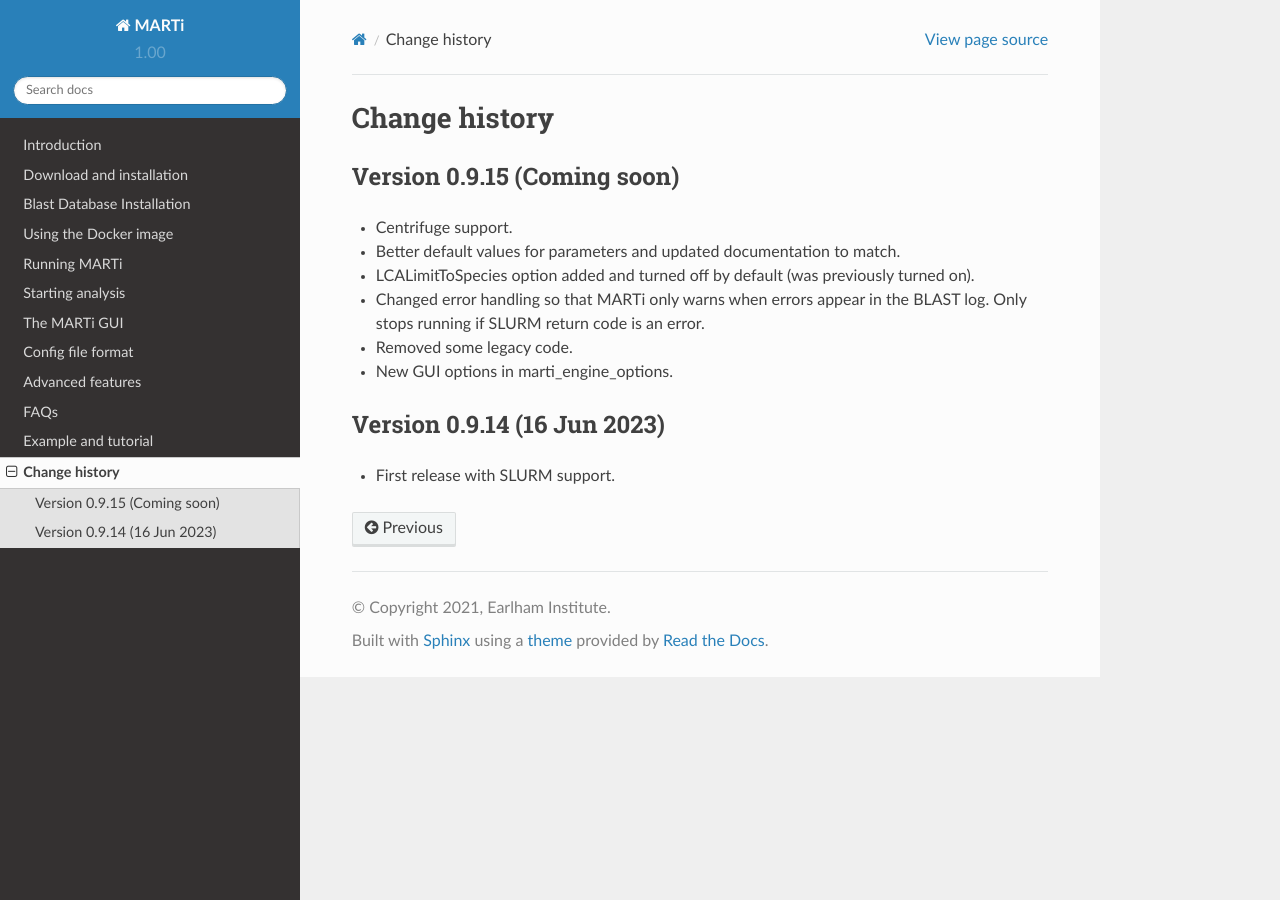
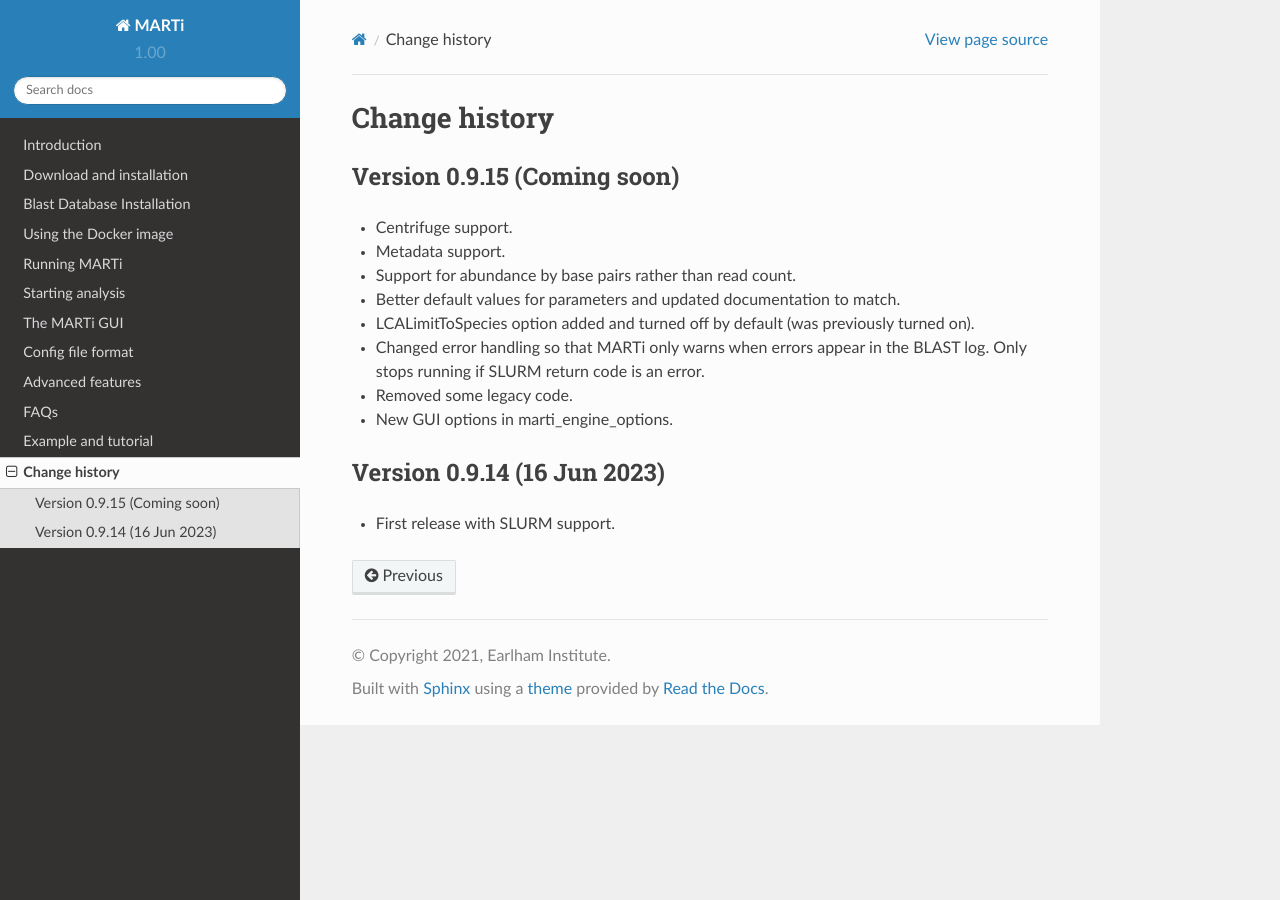
Before and after one commit to richardmleggett/MARTi, a Sphinx documentation site: the page built from docs/source/history.rst, in a window 1280 px wide. Built offline with Sphinx 7.4.7 and the Read the Docs theme 2.0.0, drawn with Linux system fonts in a browser that asks for light colours; formulas are drawn with MathJax 3.

Commit message:
Updated history

```diff
--- a/docs/source/history.rst
+++ b/docs/source/history.rst
@@ -5,6 +5,8 @@ Version 0.9.15 (Coming soon)
 ----------------------------
 
 * Centrifuge support.
+* Metadata support.
+* Support for abundance by base pairs rather than read count.
 * Better default values for parameters and updated documentation to match.
 * LCALimitToSpecies option added and turned off by default (was previously turned on).
 * Changed error handling so that MARTi only warns when errors appear in the BLAST log. Only stops running if SLURM return code is an error.
```
Also changed, not shown: 1 other file.
